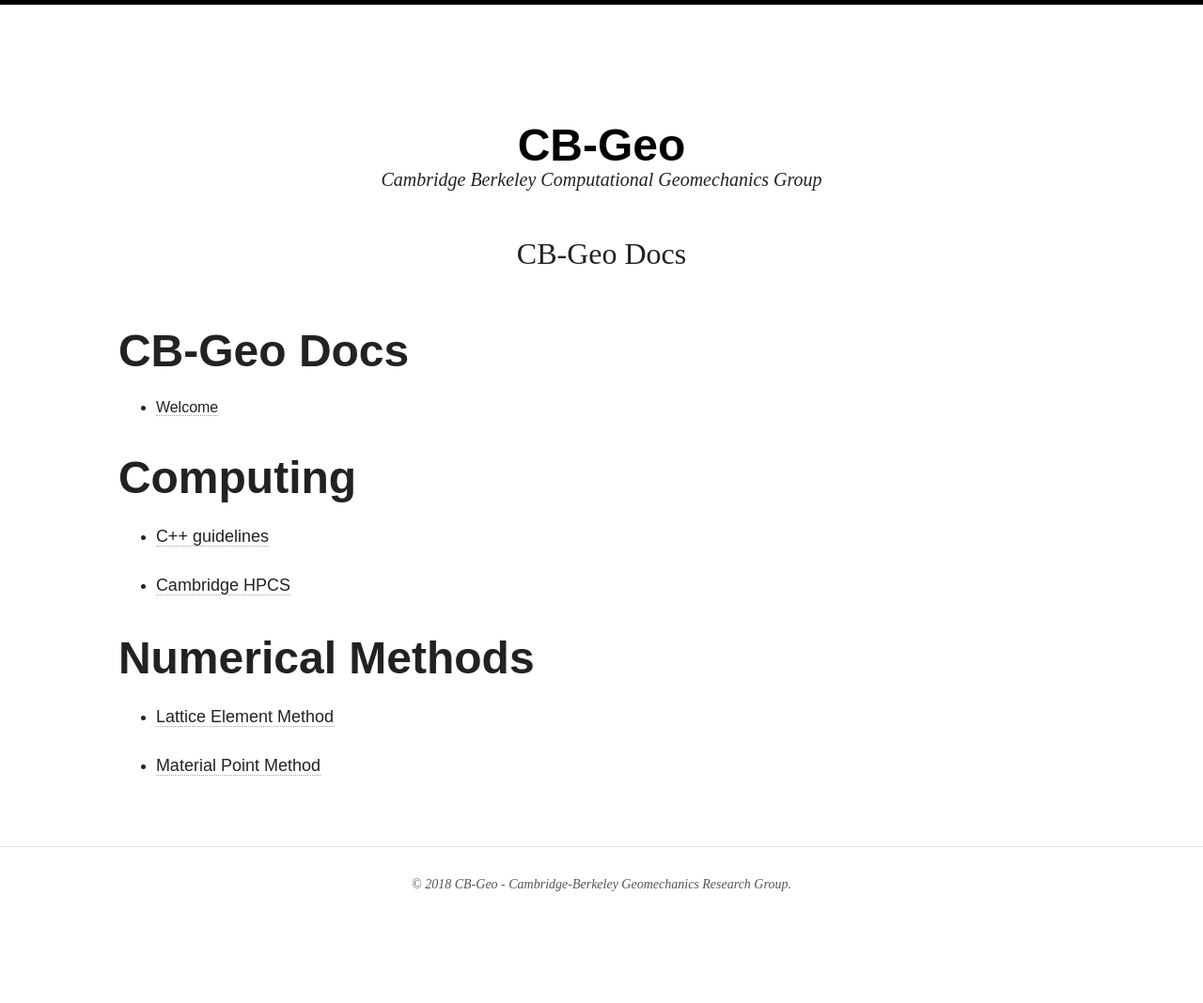
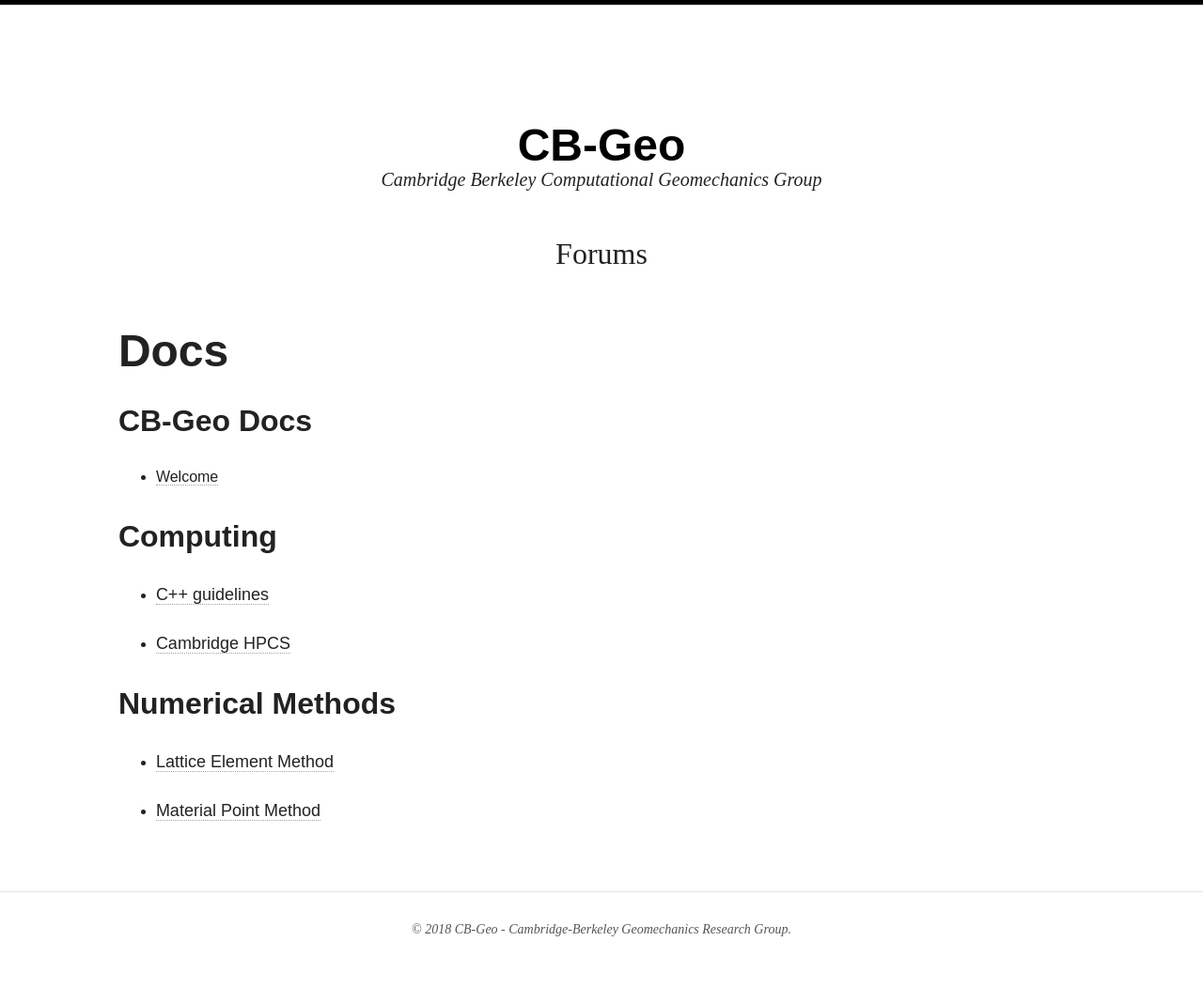
Before and after one commit to cb-geo/cb-geo.github.io, a Jekyll site: the page built from docs/index.md, in a window 1280 px wide. Shown: the whole page at 94% size. Built offline with Jekyll 4.4.1, drawn with Linux system fonts in a browser that asks for light colours; nearby versions of some CDN libraries; our own code applies the rules of GitHub Pages for plain Markdown files; before the commit the page ends 1020 px from its top, so only the background shows below that; some of the changed lines change nothing that is shown.

Commit message:
:hammer: Fix header formatting for docs

```diff
--- a/docs/index.md
+++ b/docs/index.md
@@ -1,14 +1,22 @@
-# CB-Geo Docs
+---
+layout: page
+title: Forums
+excerpt: "CB-Geo Forums"
+---
+
+# Docs
+
+## CB-Geo Docs
 
 * [Welcome](http://cb-geo.github.io/doc/)
 
-# Computing
+## Computing
 
 * [C++ guidelines](http://cb-geo.github.io/cpp-guide/)
 
 * [Cambridge HPCS](http://cb-geo.github.io/hpc-doc/)
 
-# Numerical Methods
+## Numerical Methods
 
 * [Lattice Element Method](https://cb-geo.github.io/lem-doc)
 
```
